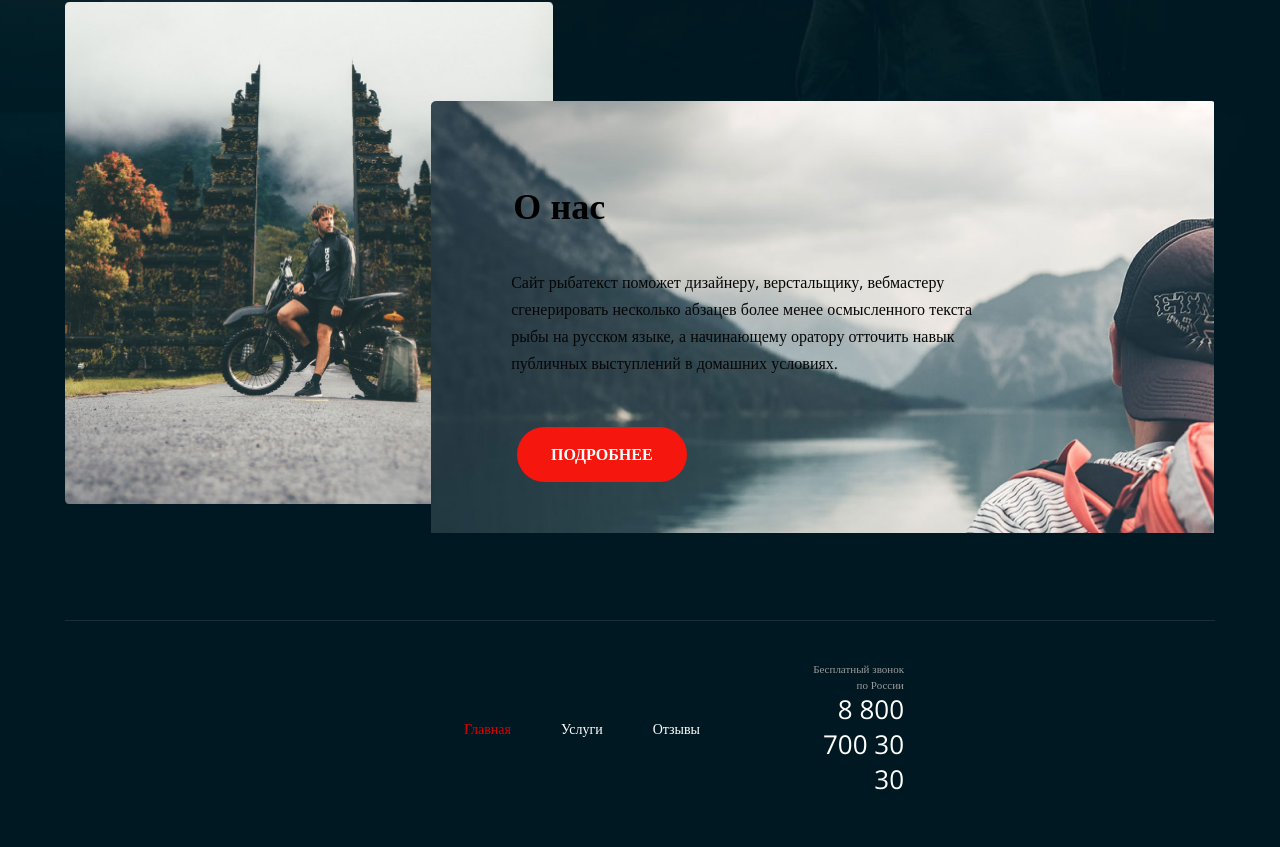
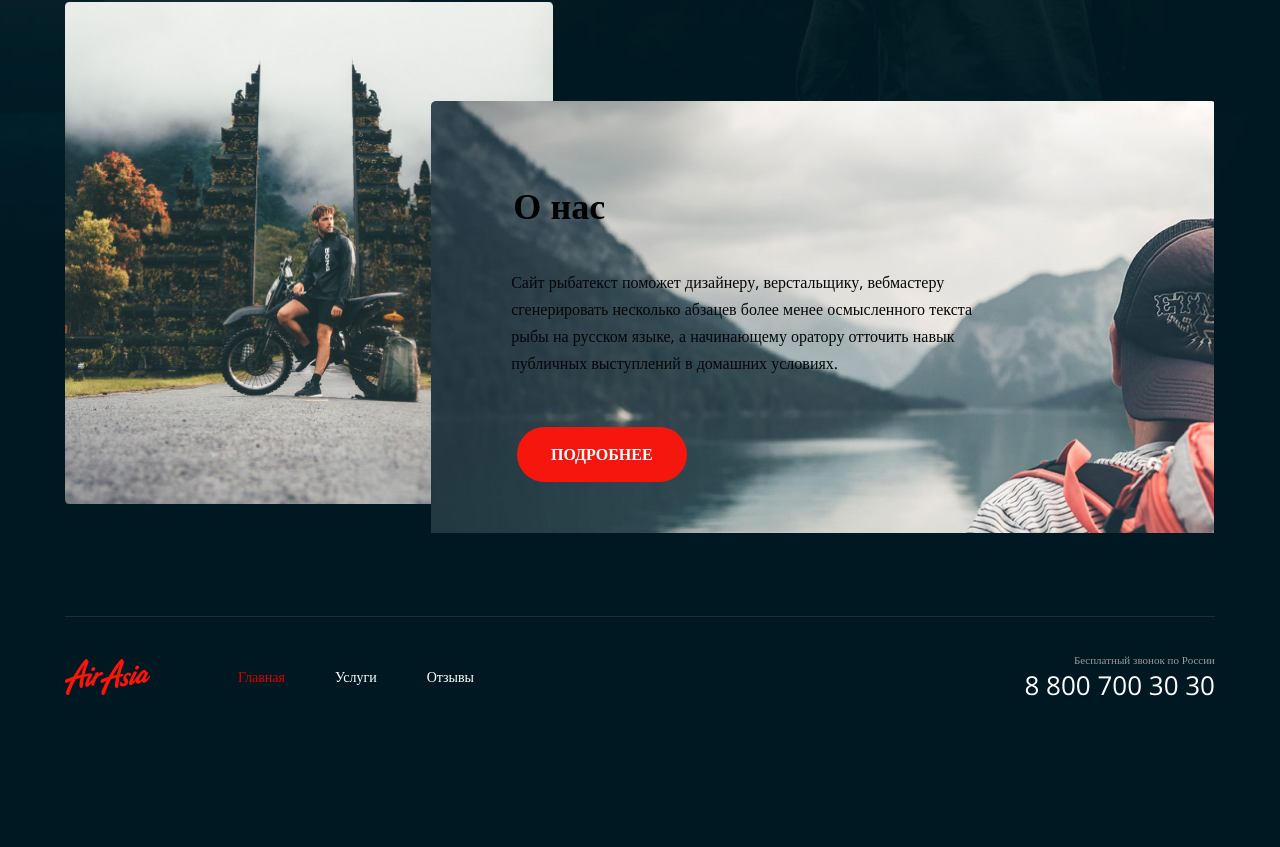
Before and after one commit to Cartmans121/Air-Asia-update-, a plain HTML site: page main.html in a window 1280 px wide. Shown: the part 2162-3009 px from the top of the page. After the commit the page ends 2913 px from the top, so only its background shows below. Drawn offline with nearby package versions, Linux system fonts and the light colour scheme; files whose address does not match are found by name.

Commit message:
Update footer.css

```diff
--- a/css/blocks/footer.css
+++ b/css/blocks/footer.css
@@ -33,7 +33,7 @@
     border-top: 1px solid #fff;
     opacity: 0.1;
     position: relative;
-    top: 69px;
+    top: -35px;
 }
 
 .btn--active:active {
@@ -101,8 +101,6 @@ h3.single-news__title {
     display: flex;
     justify-content: space-between;
     align-items: center;
-    margin: 109px 376px;
-    padding-bottom: 50px;
 }
 
 .footer__col {
@@ -247,3 +245,10 @@ h3.single-news__title {
 address.contacts--services {
     margin-right: -22px;
 }
+
+.footer-container {
+    width: 1150px;
+    margin: 0 auto;
+    height: 100px;
+    margin-top: 100px;
+}
```
